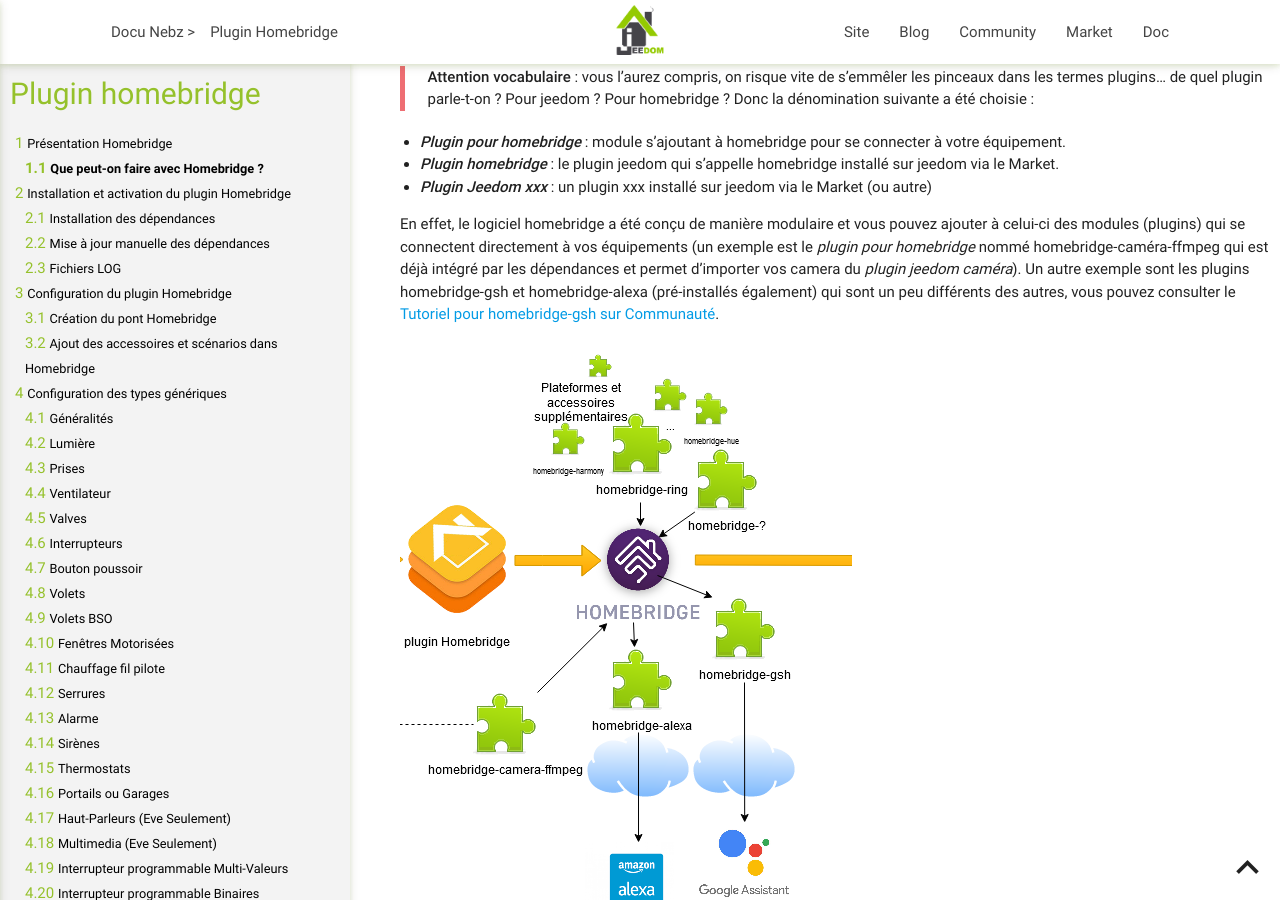
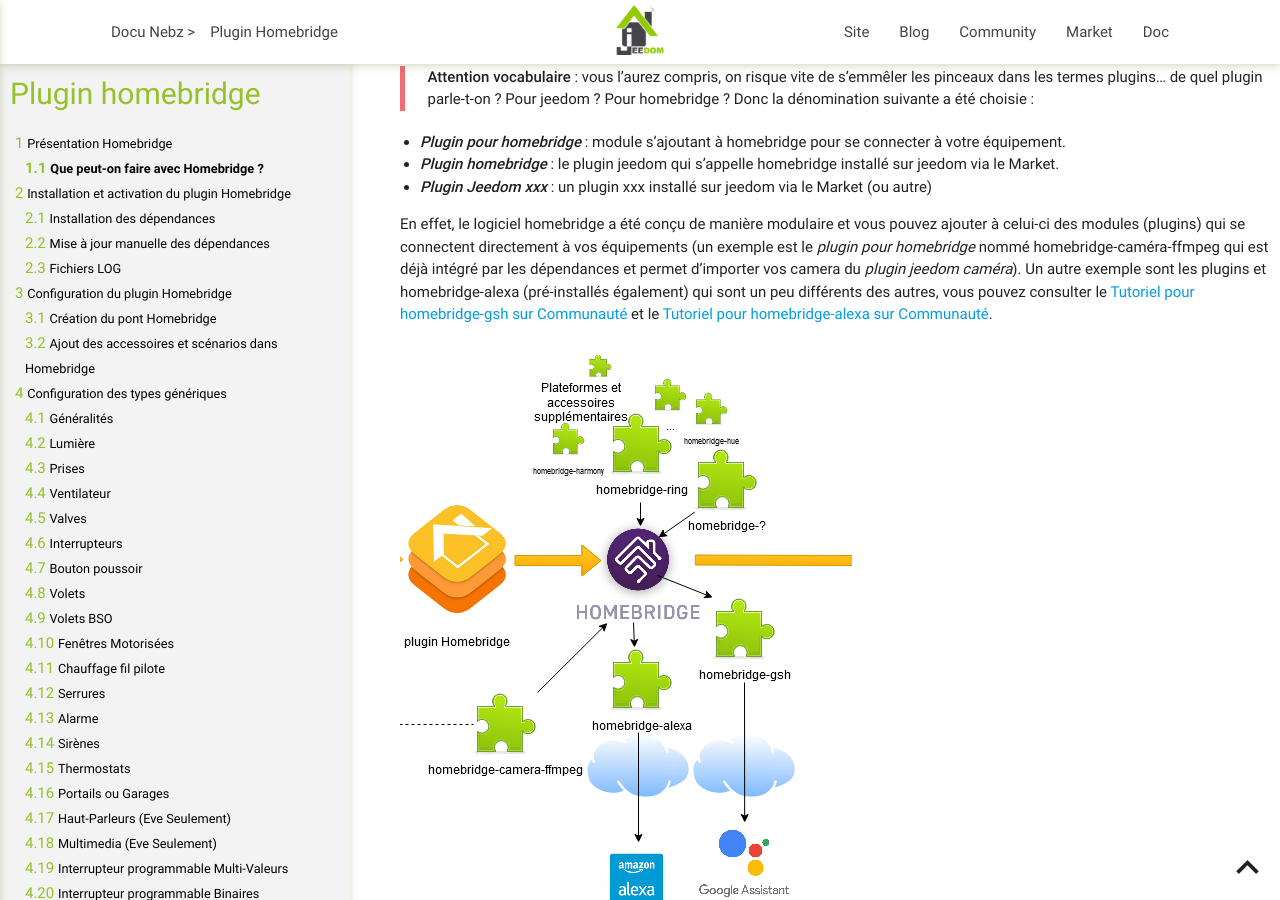
Before and after one commit to NebzHB/jeedom_docs, a Jekyll site: the page built from plugins/homebridge/fr_FR/index.md, in a window 1280 px wide and 900 px high, scrolled down 28233 px. Built offline with Jekyll 4.4.1, drawn with Linux system fonts in a browser that asks for light colours.

Commit message:
Update index.md

```diff
--- a/plugins/homebridge/fr_FR/index.md
+++ b/plugins/homebridge/fr_FR/index.md
@@ -545,7 +545,8 @@
 * ***Plugin homebridge*** : le plugin jeedom qui s'appelle homebridge installé sur jeedom via le Market.
 * ***Plugin Jeedom xxx*** : un plugin xxx installé sur jeedom via le Market (ou autre)
 
-En effet, le logiciel homebridge a été conçu de manière modulaire et vous pouvez ajouter à celui-ci des modules (plugins) qui se connectent directement à vos équipements (un exemple est le *plugin pour homebridge* nommé homebridge-caméra-ffmpeg qui est déjà intégré par les dépendances et permet d'importer vos camera du *plugin jeedom caméra*). Un autre exemple sont les plugins homebridge-gsh et homebridge-alexa (pré-installés également) qui sont un peu différents des autres, vous pouvez consulter le [Tutoriel pour homebridge-gsh sur Communauté](https://community.jeedom.com/t/tuto-homebridge-et-google-smart-home/13855){:target="_blank" rel="noopener"}.
+En effet, le logiciel homebridge a été conçu de manière modulaire et vous pouvez ajouter à celui-ci des modules (plugins) qui se connectent directement à vos équipements (un exemple est le *plugin pour homebridge* nommé homebridge-caméra-ffmpeg qui est déjà intégré par les dépendances et permet d'importer vos camera du *plugin jeedom caméra*). Un autre exemple sont les plugins
+et homebridge-alexa (pré-installés également) qui sont un peu différents des autres, vous pouvez consulter le [Tutoriel pour homebridge-gsh sur Communauté](https://community.jeedom.com/t/tuto-homebridge-et-google-smart-home/13855){:target="_blank" rel="noopener"} et le [Tutoriel pour homebridge-alexa sur Communauté](https://community.jeedom.com/t/homebridge-et-homebridge-alexa-question-sur-les-noms/66104/15){:target="_blank" rel="noopener"}.
 
 ![schema partiel](../images/partialSchema.png)
 
```
